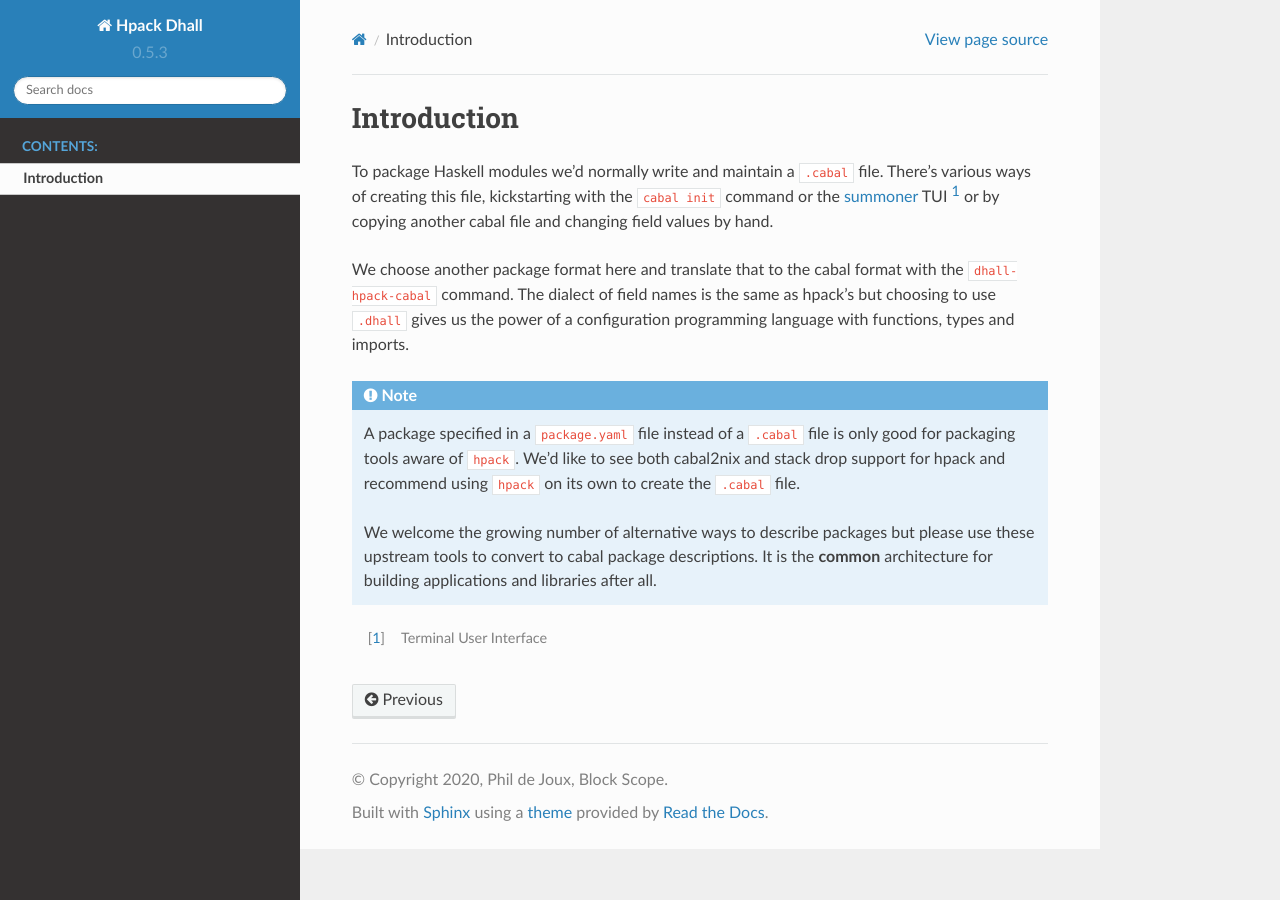
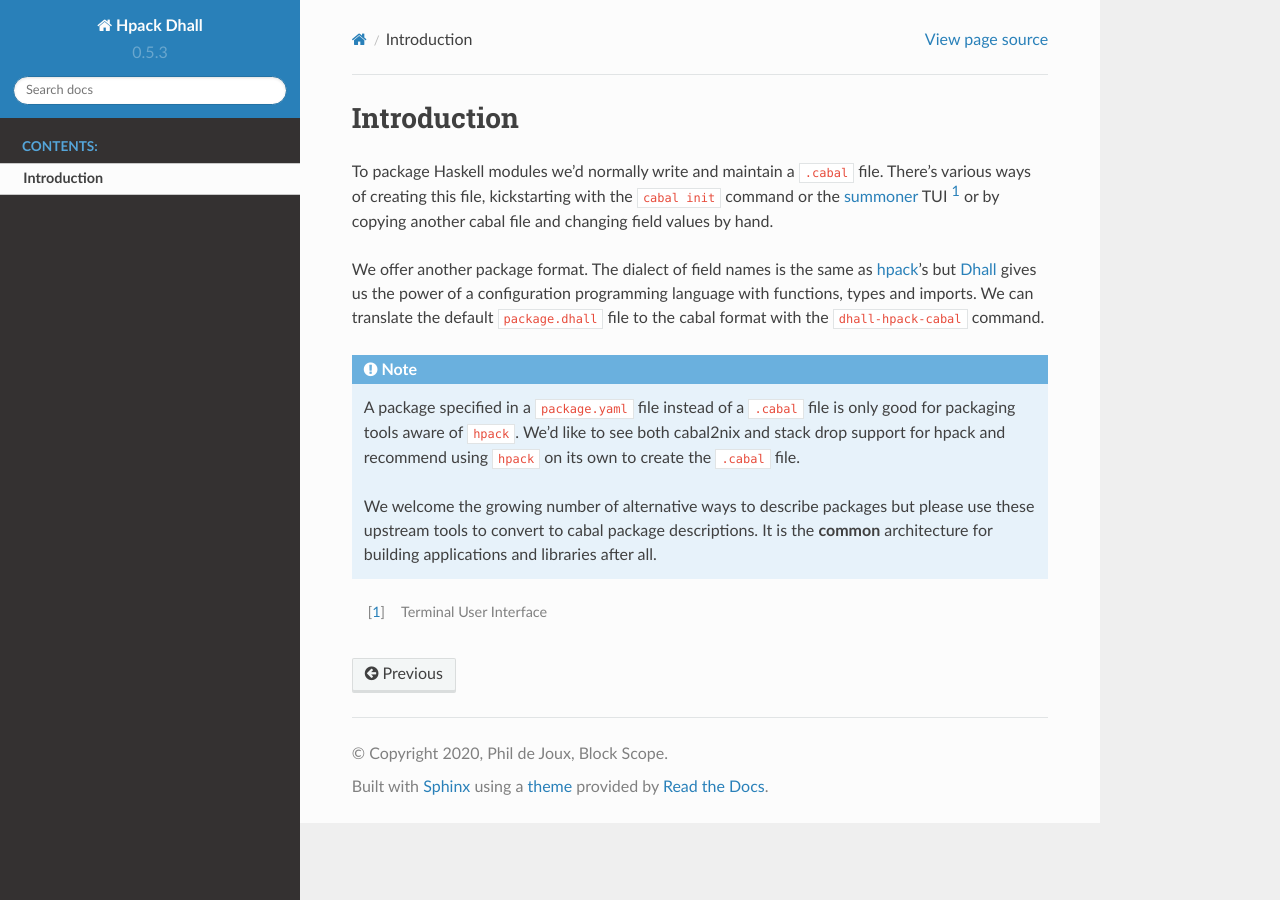
Before and after one commit to cabalism/hpack-dhall-docs, a Sphinx documentation site: the page built from docs/intro.rst, in a window 1280 px wide. Built offline with Sphinx 7.4.7 and the Read the Docs theme 2.0.0, drawn with Linux system fonts in a browser that asks for light colours.

Commit message:
Add links to hpack and Dhall in the intro.

```diff
--- a/docs/intro.rst
+++ b/docs/intro.rst
@@ -6,10 +6,11 @@ There's various ways of creating this file, kickstarting with the ``cabal
 init`` command or the summoner_ TUI [#]_ or by copying another cabal file and
 changing field values by hand.
 
-We choose another package format here and translate that to the cabal format
-with the ``dhall-hpack-cabal`` command. The dialect of field names is the same
-as hpack's but choosing to use ``.dhall`` gives us the power of a configuration
-programming language with functions, types and imports.
+We offer another package format.  The dialect of field names is the same as
+hpack_'s but Dhall_ gives us the power of a configuration programming language
+with functions, types and imports. We can translate the default
+``package.dhall`` file to the cabal format with the ``dhall-hpack-cabal``
+command.
 
 .. note::
    A package specified in a ``package.yaml`` file instead of a ``.cabal`` file
@@ -24,4 +25,6 @@ programming language with functions, types and imports.
 
 
 .. _summoner: https://kowainik.github.io/projects/summoner
+.. _hpack: https://github.com/sol/hpack
+.. _Dhall: https://dhall-lang.org/
 .. [#] Terminal User Interface
```
